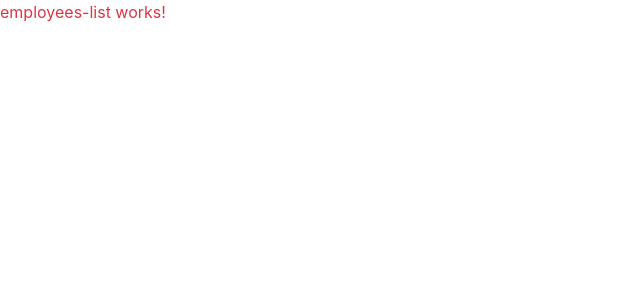
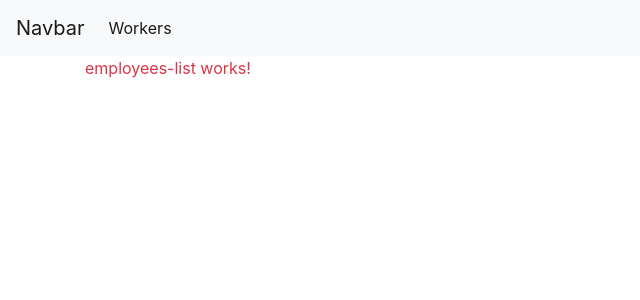
Before and after one commit to alminyana/comp-communication, an Angular app: page /employees in a window 1280 px wide. Shown: the top 300 px of the page, without its empty margins (0-640 px from the left). Built offline with nearby package versions, Linux system fonts and the light colour scheme.

Commit message:
ADD header component

```diff
--- a/src/app/app.component.html
+++ b/src/app/app.component.html
@@ -1,2 +1,9 @@
+<app-header></app-header>
 
-<router-outlet></router-outlet>
+<div class="container">
+    <div class="row">
+        <div class="col-xs-12 col-sm-12 col-md-12 col-lg-12">
+            <router-outlet></router-outlet>
+        </div>
+    </div>
+</div>
--- a/src/app/common/common-table/common-table.component.html
+++ b/src/app/common/common-table/common-table.component.html
@@ -1,8 +1,6 @@
 <p>
   common-table works!
 </p>
-
-<p>common-table works!</p>
 
 <table>
     <thead>
--- a/src/app/core/core.module.ts
+++ b/src/app/core/core.module.ts
@@ -1,6 +1,7 @@
 import {NgModule} from '@angular/core';
 import {CommonModule} from '@angular/common';
 import { HeaderModule } from './header/header.module';
+import { HeaderComponent } from './header/header.component';
 
 @NgModule({
   declarations: [],
@@ -8,6 +9,6 @@ import { HeaderModule } from './header/header.module';
     CommonModule,
     HeaderModule
   ],
-  exports: [],
+  exports: [HeaderComponent],
 })
 export class CoreModule { }
--- a/src/app/core/header/header.component.html
+++ b/src/app/core/header/header.component.html
@@ -1,3 +1,13 @@
-<p>
-  header works!
-</p>
+<nav class="navbar navbar-expand-lg navbar-light bg-light">
+  <a class="navbar-brand">Navbar</a>
+  <div class="collapse navbar-collapse" id="navbarSupportedContent">
+    <ul class="navbar-nav mr-auto">
+      <li class="nav-item">
+        <a class="nav-link" [routerLink]="['employees']" routerLinkActive="active">Workers</a>
+      </li>
+      <!-- <li class="nav-item">
+        <a class="nav-link" [routerLink]="['fianzas']" routerLinkActive="active">Fianzas</a>
+      </li> -->
+    </ul>
+  </div>
+</nav>
--- a/src/app/core/header/header.module.ts
+++ b/src/app/core/header/header.module.ts
@@ -1,11 +1,13 @@
 import {NgModule} from '@angular/core';
 import {CommonModule} from '@angular/common';
 import { HeaderComponent } from './header.component';
+import { RouterModule } from '@angular/router';
 
 @NgModule({
   declarations: [HeaderComponent],
   imports: [
     CommonModule,
+    RouterModule
   ],
   exports: [HeaderComponent],
 })
```
